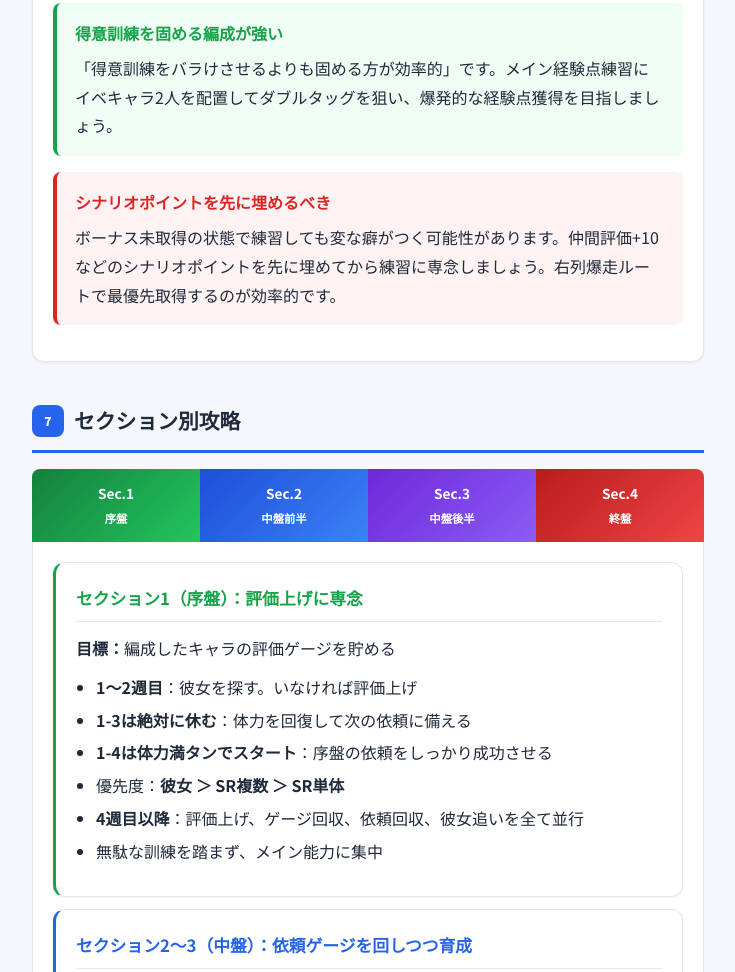
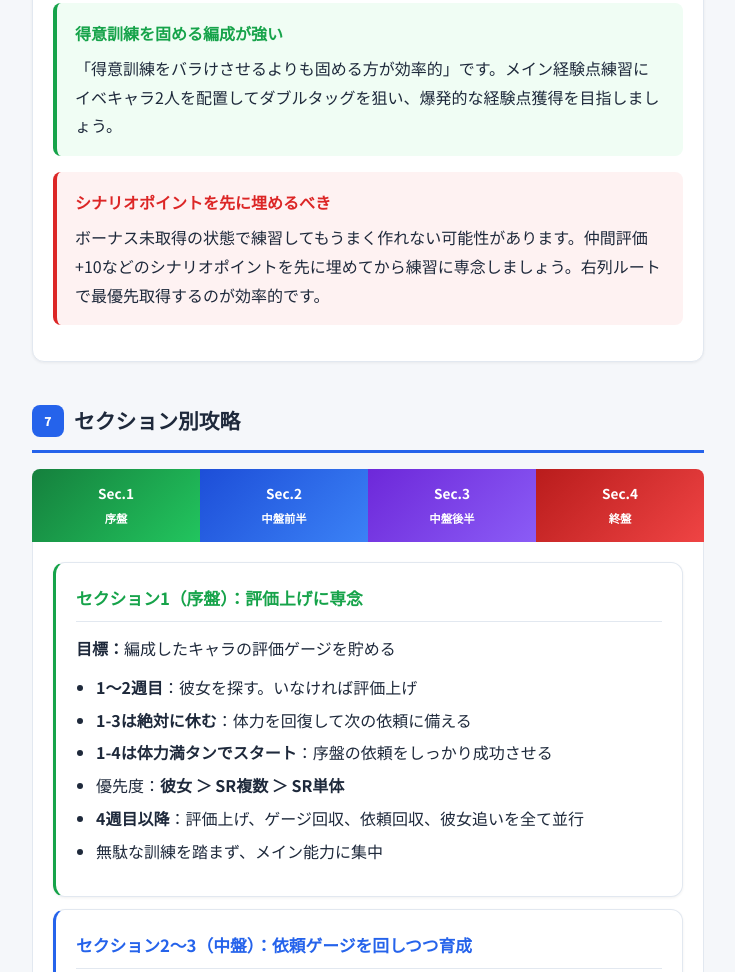
Before and after one commit to bakechhh/pawaad_taterescue_guide, a plain HTML site: page index.html in a window 1280 px wide. Shown: the part 7940-8912 px from the top of the page, without its empty margins (272-1007 px from the left). Drawn offline with Linux system fonts and the light colour scheme.

Commit message:
Add files via upload

```diff
--- a/index.html
+++ b/index.html
@@ -1086,7 +1086,7 @@
 
       <div class="highlight highlight-warning">
         <strong>シナリオポイントを先に埋めるべき</strong>
-        ボーナス未取得の状態で練習しても変な癖がつく可能性があります。仲間評価+10などのシナリオポイントを先に埋めてから練習に専念しましょう。右列爆走ルートで最優先取得するのが効率的です。
+        ボーナス未取得の状態で練習してもうまく作れない可能性があります。仲間評価+10などのシナリオポイントを先に埋めてから練習に専念しましょう。右列ルートで最優先取得するのが効率的です。
       </div>
     </div>
   </div>
```
